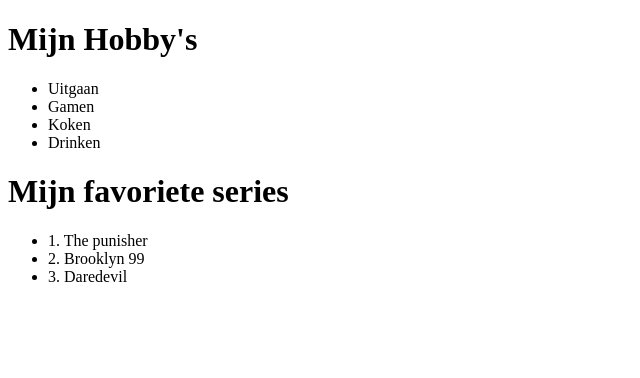
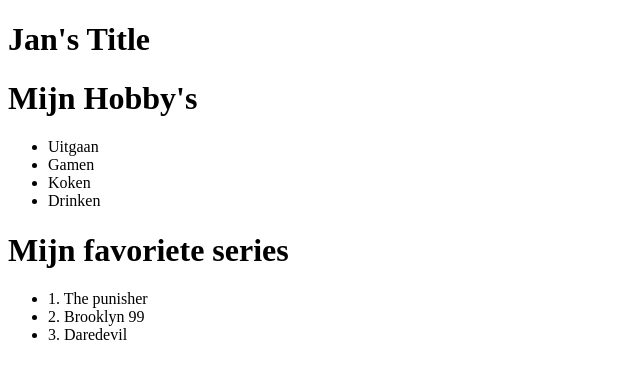
Before and after one commit to Jaylekid/Wie-ben-ik-148a2e2d, a plain HTML site: page index.html in a window 1280 px wide. Shown: the whole page, without its empty margins (0-640 px from the left). Drawn offline with Linux system fonts and the light colour scheme.

Commit message:
Uitwerking van de exercise

```diff
--- a/index.html
+++ b/index.html
@@ -5,6 +5,7 @@
 		<title>Jan's Test Page</title>
 	</head>
 	<body>
+		<h1>Jan's Title</h1>
 			<h1>Mijn Hobby's</h1>
 				<ul>
 					<li>Uitgaan</li>
```
Lines whose indentation alone changed are shown as unchanged.
